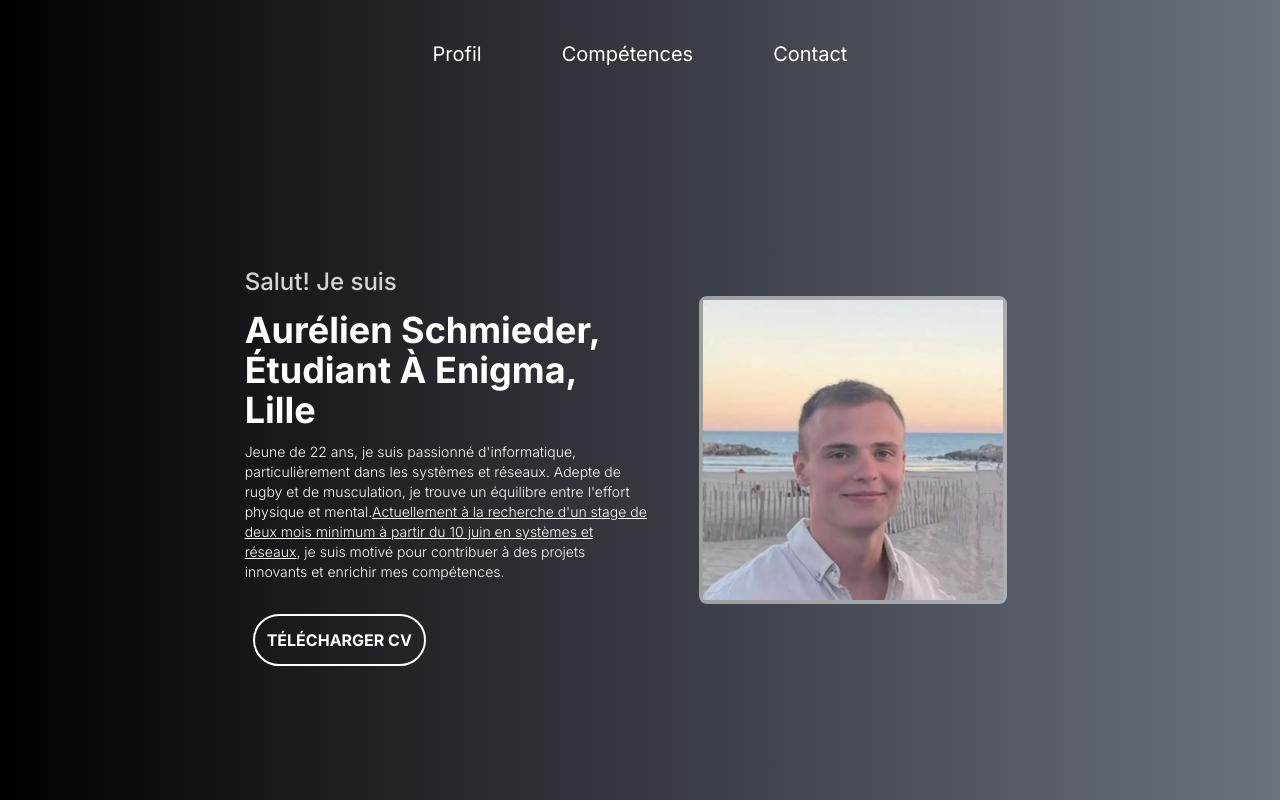
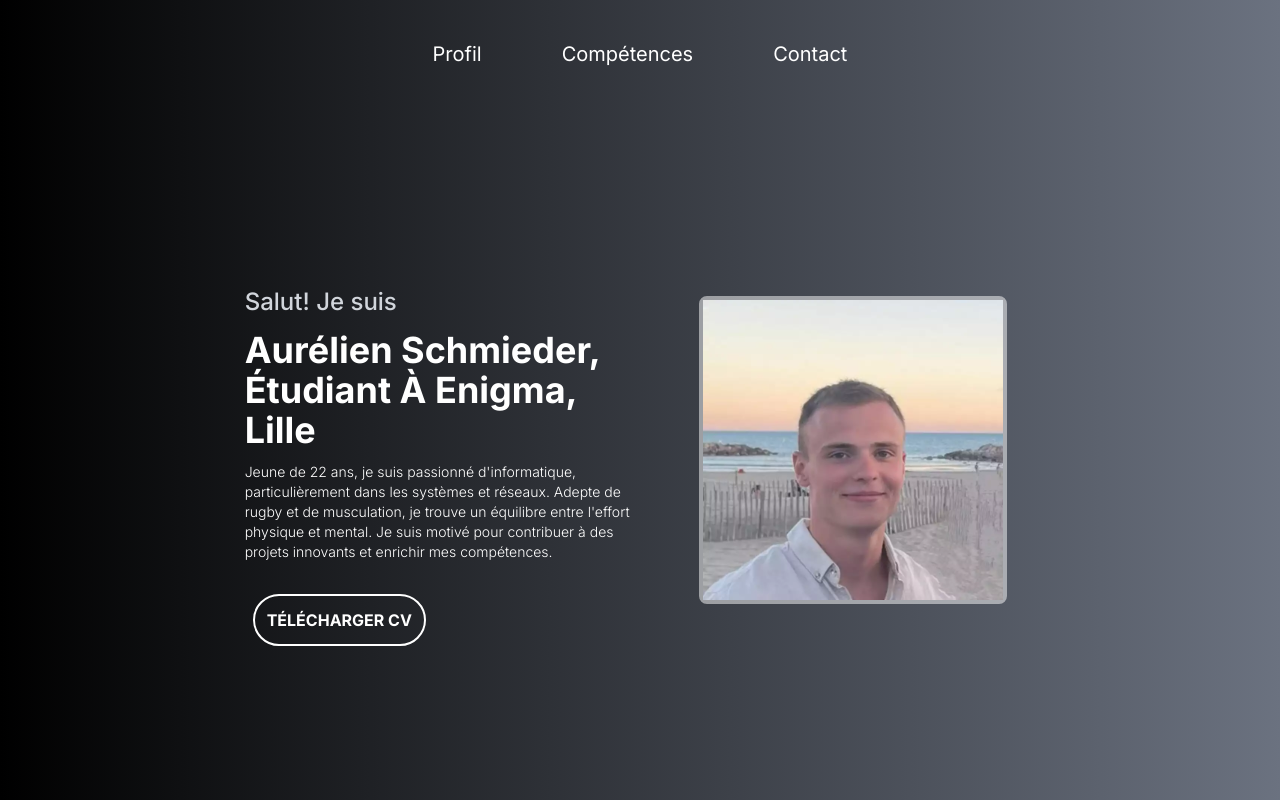
Before and after one commit to Aurelienschmi/Aurelien-portefolio, a Next.js app: page / in a window 1280 px wide. Shown: the top 800 px of the page. Built offline with nearby package versions, Linux system fonts and the light colour scheme.

Commit message:
fix paragraph

```diff
--- a/app/page.tsx
+++ b/app/page.tsx
@@ -20,13 +20,8 @@ export default function Home() {
               Jeune de 22 ans, je suis passionné d&apos;informatique,
               particulièrement dans les systèmes et réseaux. Adepte de rugby et
               de musculation, je trouve un équilibre entre l&apos;effort
-              physique et mental.
-              <span className="underline">
-                Actuellement à la recherche d&apos;un stage de deux mois minimum
-                à partir du 10 juin en systèmes et réseaux
-              </span>
-              , je suis motivé pour contribuer à des projets innovants et
-              enrichir mes compétences.
+              physique et mental. Je suis motivé pour contribuer à des projets
+              innovants et enrichir mes compétences.
             </p>
           </div>
 
```
